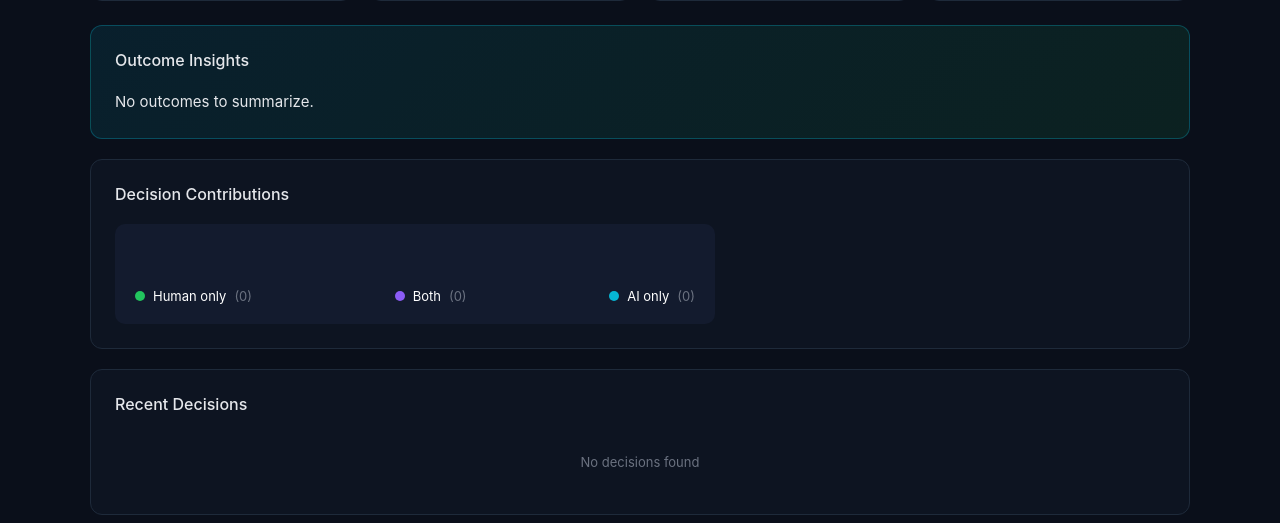
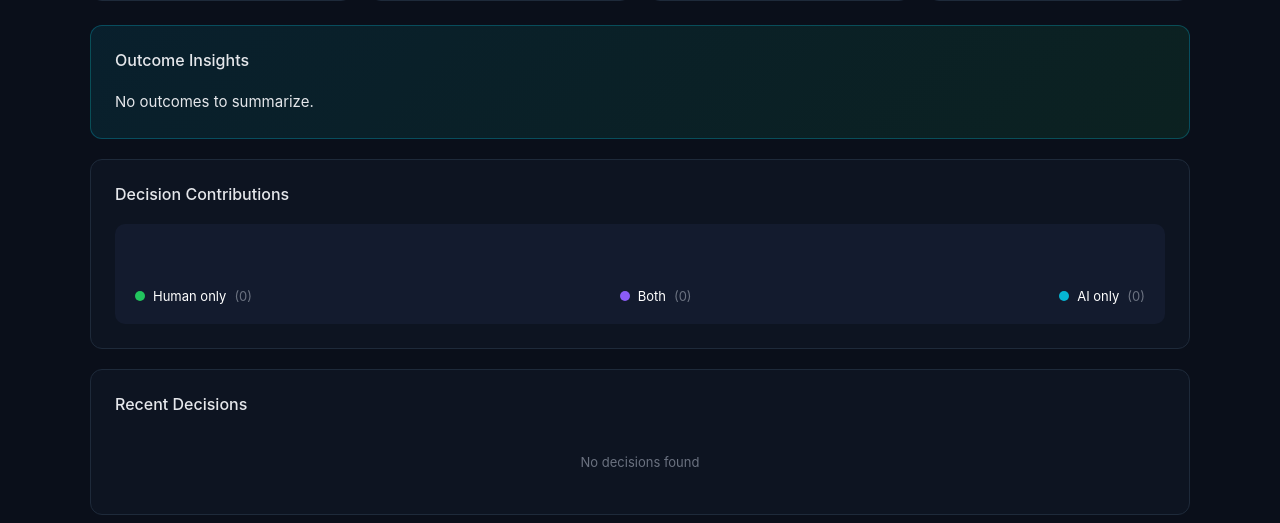
Before and after one commit to moosingin3space/the-pause-dashboard, a FastAPI app: page / in a window 1280 px wide. Shown: the part 235-758 px from the top of the page. Run offline with FastAPI, Linux system fonts and the light colour scheme; data that the repository does not hold is empty.

Commit message:
make UI look good

```diff
--- a/templates/dashboard.html
+++ b/templates/dashboard.html
@@ -366,7 +366,7 @@
 
         <div class="section">
             <h2>Decision Contributions</h2>
-            <div class="split-card" style="max-width: 600px;">
+            <div class="split-card">
                 <div class="split-bar">
                     {% if split.human_only_rate > 0 %}
                     <div class="human" style="width: {{ split.human_only_rate }}%">
```
